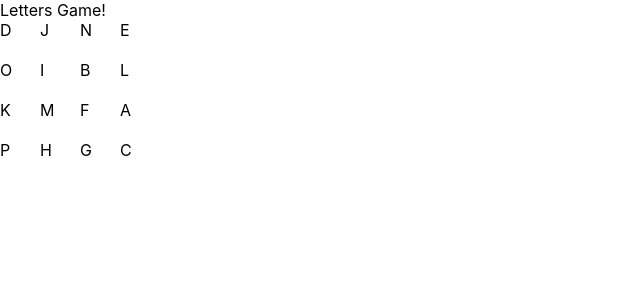
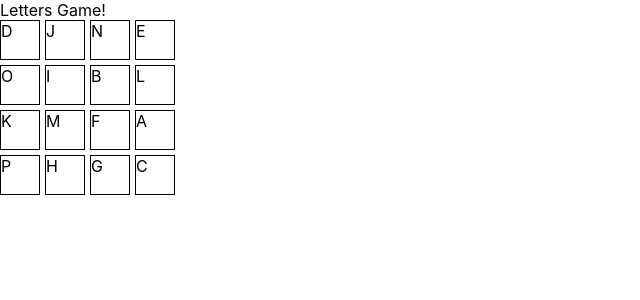
Before and after one commit to devedux/letters-game-challenge, a React (Create React App) app: page / in a window 1280 px wide. Shown: the top 300 px of the page, without its empty margins (0-640 px from the left). Built offline with nearby package versions, Linux system fonts and the light colour scheme.

Commit message:
First valition when we selected a tile

```diff
--- a/src/App.tsx
+++ b/src/App.tsx
@@ -2,13 +2,64 @@ import * as React from 'react'
 import {getTiles} from './utils/letters-game'
 import Board from './components/board'
 
+function validTiles(lastSelected: number) {
+  const leftTiles = [0, 4, 8, 12]
+  const rightTiles = [3, 7, 11, 15]
+
+  let nextTile = rightTiles.includes(lastSelected) ? lastSelected - 1 : lastSelected + 1
+  let topTile = lastSelected - 4
+  let topNextTile = nextTile - 4
+  let bottomTile = lastSelected + 4
+  let bottomNextTile = nextTile + 4
+
+  let prevTile;
+  let topPrevTile;
+  let bottomPrevTile;
+  if (!leftTiles.includes(lastSelected) && !rightTiles.includes(lastSelected)) {
+    prevTile = lastSelected - 1
+    topPrevTile = prevTile - 4
+    bottomPrevTile = prevTile + 4
+  }
+
+  return [
+    topPrevTile,
+    topTile,
+    topNextTile,
+    prevTile,
+    nextTile,
+    bottomPrevTile,
+    bottomTile,
+    bottomNextTile
+  ].filter(tile => tile && tile >= 0 && tile <= 15)
+}
+
 export default function App() {
-  const [tiles, setTiles] = React.useState<Array<string>>(getTiles())
+  const [tiles, setTiles] = React.useState<Array<string>>(
+    () => getTiles()
+  )
+  const [lastSelected, setLastSelected] = React.useState<number | undefined>(undefined)
+  const [word, setWord] = React.useState('')
+
+  function selectTile(letter: string, position: number) {
+    console.log(letter,'-', position)
+    if (lastSelected !== undefined) {
+      if (word.includes(letter)) {
+        alert('esta letra ya fue seleccionada')
+        return
+      }
+      if (!validTiles(lastSelected).includes(position)) {
+        alert('tile no valida, porfavor seleccione una casilla vecina')
+        return;
+      }
+    }
+    setWord(word + letter)
+    setLastSelected(position)
+  }
 
   return (
     <div>
       Letters Game!
-      <Board tiles={tiles} />
+      <Board tiles={tiles} onClick={selectTile} />
     </div>
   );
 }
--- a/src/components/board.tsx
+++ b/src/components/board.tsx
@@ -1,15 +1,21 @@
 import styled from 'styled-components'
-import {shuffle} from '../utils/letters-game'
 
-export default function Board({tiles}: {tiles: Array<string>}) {
-  console.log(tiles,'tiles')
+type BoardProps = {
+  tiles: Array<string>,
+  onClick: (letter: string, position: number) => void
+}
+
+export default function Board({tiles, onClick}: BoardProps) {
+  function renderTile(letter: string, index: number) {
+    return (
+      <TileStyled key={index} onClick={() => onClick(letter, index)}>
+        {letter}
+      </TileStyled>
+    )
+  }
   return (
     <BoardStyled>
-      {shuffle(tiles).map((tile, index) => (
-        <TileStyled key={tile}>
-          {tile}
-        </TileStyled>
-      ))}
+      {tiles.map(renderTile)}
     </BoardStyled>
   )
 }
@@ -18,7 +24,9 @@ const BoardStyled = styled.div`
   display: grid;
   grid-template-columns: repeat(4, 40px);
   grid-auto-rows: 40px;
+  grid-gap: 5px;
 `
 const TileStyled = styled.div`
-
+  cursor: pointer;
+  border: 1px solid;
 `
--- a/src/utils/letters-game.ts
+++ b/src/utils/letters-game.ts
@@ -2,10 +2,10 @@ import dataBoard from '../data/test-board-1.json'
 // import board2 from '../data/test-board-2.json'
 
 function getTiles(): Array<string> {
-  return dataBoard.board
+  return shuffle(dataBoard.board)
 }
 
-function shuffle<T>(list: Array<T>) {
+function shuffle(list: Array<any>) {
   return list.sort(() => Math.random() - 0.5)
 }
 
```
